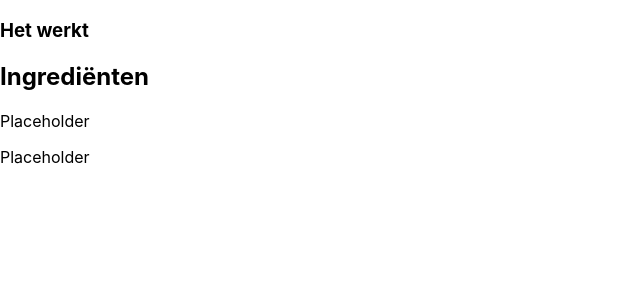
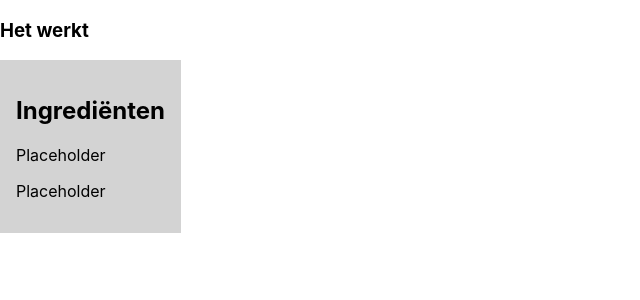
Before and after one commit to jellekitz/Frontend-Applications, a React (Create React App) app: page / in a window 1280 px wide. Shown: the top 300 px of the page, without its empty margins (0-640 px from the left). Built offline with nearby package versions, Linux system fonts and the light colour scheme.

Commit message:
added classes

```diff
--- a/package.json
+++ b/package.json
@@ -6,6 +6,7 @@
     "@testing-library/jest-dom": "^5.15.0",
     "@testing-library/react": "^11.2.7",
     "@testing-library/user-event": "^12.8.3",
+    "d3": "^7.1.1",
     "node-sass": "^6.0.1",
     "react": "^17.0.2",
     "react-dom": "^17.0.2",
--- a/src/App.js
+++ b/src/App.js
@@ -1,13 +1,17 @@
-import "./styles/App.scss";
+import "./styles/app.scss";
 import Title from "./components/Title.js";
+import Svg from "./components/Svg.js";
 import Filter from "./components/Filter.js";
 
 const App = () => {
   return (
-    <section>
+    <div>
       <Title />
-      <Filter />
-    </section>
+      <section className="wrapper">
+        <Svg />
+        <Filter />
+      </section>
+    </div>
   );
 };
 
--- a/src/components/Filter.js
+++ b/src/components/Filter.js
@@ -4,7 +4,7 @@ import FilterIngredients from "./filter/Filter-ingredients.js";
 
 const Filter = () => {
   return (
-    <section className="">
+    <section className="filter">
       <FilterTitle />
       <FilterMeasure />
       <FilterIngredients />
--- a/src/components/Title.js
+++ b/src/components/Title.js
@@ -1,8 +1,8 @@
 const Title = () => {
   return (
-    <div>
-      <h1>Het werkt</h1>
-    </div>
+    <section className="cocktail">
+      <h1 className="cocktail__title">Het werkt</h1>
+    </section>
   );
 };
 
--- a/src/components/filter/Filter-ingredients.js
+++ b/src/components/filter/Filter-ingredients.js
@@ -1,5 +1,5 @@
 const FilterIngredients = () => {
-  return <p>Placeholder</p>;
+  return <p className="filter__ingredients">Placeholder</p>;
 };
 
 export default FilterIngredients;
--- a/src/components/filter/Filter-measure.js
+++ b/src/components/filter/Filter-measure.js
@@ -1,5 +1,5 @@
 const FilterMeasure = () => {
-  return <p>Placeholder</p>;
+  return <p className="filter__measure">Placeholder</p>;
 };
 
 export default FilterMeasure;
--- a/src/components/filter/Filter-title.js
+++ b/src/components/filter/Filter-title.js
@@ -1,5 +1,5 @@
 const FilterTitle = () => {
-  return <h2>Ingrediënten</h2>;
+  return <h2 className="filter__title">Ingrediënten</h2>;
 };
 
 export default FilterTitle;
--- a/src/components/svg.js
+++ b/src/components/svg.js
@@ -0,0 +1,5 @@
+const Svg = () => {
+  return <section className="svg"></section>;
+};
+
+export default Svg;
--- a/src/styles/App.scss
+++ b/src/styles/App.scss
@@ -0,0 +1,14 @@
+@import "colors.scss";
+
+.cocktail {
+  width: 100%;
+}
+
+.wrapper {
+  display: flex;
+}
+
+.filter {
+  padding: 1rem;
+  background-color: $grey;
+}
--- /dev/null
+++ b/src/styles/colors.scss
@@ -0,0 +1,3 @@
+/* Colors */
+
+$grey: lightgray;
```
Also changed, not shown: 1 other file (tests, documents, lock files or other folders).
